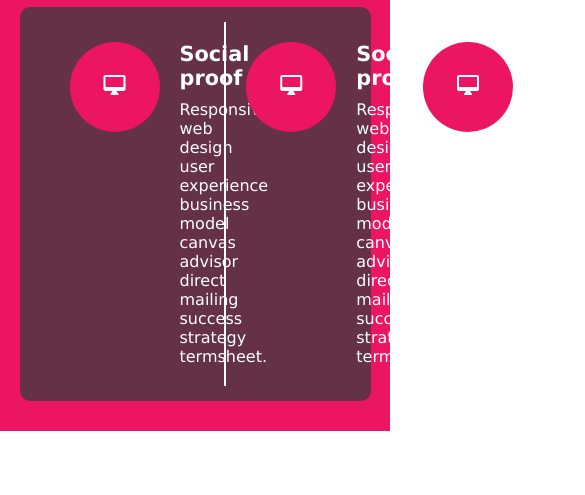
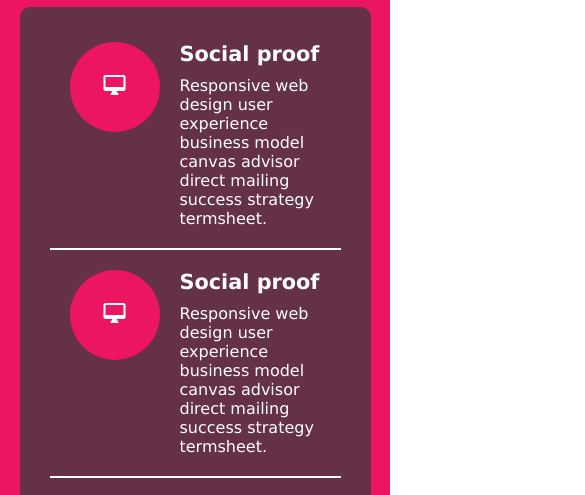
Before and after one commit to CaioAReis/HTML-e-CSS, a plain HTML site: page Flexbox Layout/Layout 3/index.html in a window 390 px wide. Shown: the part 563-1058 px from the top of the page, 585 px wide, since content can reach past the window. Before the commit the page ends 994 px from the top, so only its background shows below. Drawn offline with Linux system fonts and the light colour scheme.

Commit message:
Arrumando a responsividade

```diff
--- a/Flexbox Layout/Layout 3/styles.css
+++ b/Flexbox Layout/Layout 3/styles.css
@@ -14,6 +14,8 @@
 body {
   font-family: "Lucida Sans", "Lucida Sans Regular", "Lucida Grande",
     "Lucida Sans Unicode", Geneva, Verdana, sans-serif;
+  max-width: 1366px;
+  margin: 0 auto;
 }
 
 :root {
@@ -31,7 +33,7 @@ body {
 }
 
 .container .first-step {
-  width: 90vw;
+  width: 90%;
   margin: 0 auto;
   padding-block: 30px;
 }
@@ -95,27 +97,54 @@ body {
 }
 
 .container .second-step {
-  width: 90vw;
+  width: 90%;
   margin: 0 auto;
   padding-block: 30px;
 }
 
 .container .second-step .feature-list {
+  width: 100%;
   list-style: none;
   border-radius: 10px;
   background-color: var(--rosa-claro);
   padding: 15px 30px;
 
   display: flex;
+  /* align-items: center; */
+  justify-content: center;
 }
 
 .container .second-step .feature-list li {
   padding: 20px;
   display: flex;
+  width: 33%;
+  min-width: 250px;
 }
 
 .container .second-step .feature-list li:nth-child(even) {
   border-inline: 2px solid white;
+}
+
+.container .second-step .feature-list li:last-child {
+  border-right: 0;
+}
+
+@media (max-width: 950px) {
+  .container .second-step .feature-list {
+    flex-direction: column;
+  }
+
+  .container .second-step .feature-list li {
+    width: 100%;
+  }
+
+  .container .second-step .feature-list li:nth-child(even) {
+    border: 0;
+  }
+
+  .container .second-step .feature-list li:nth-child(even) {
+    border-block: 2px solid white;
+  }
 }
 
 .container .second-step .feature-list li section {
```
